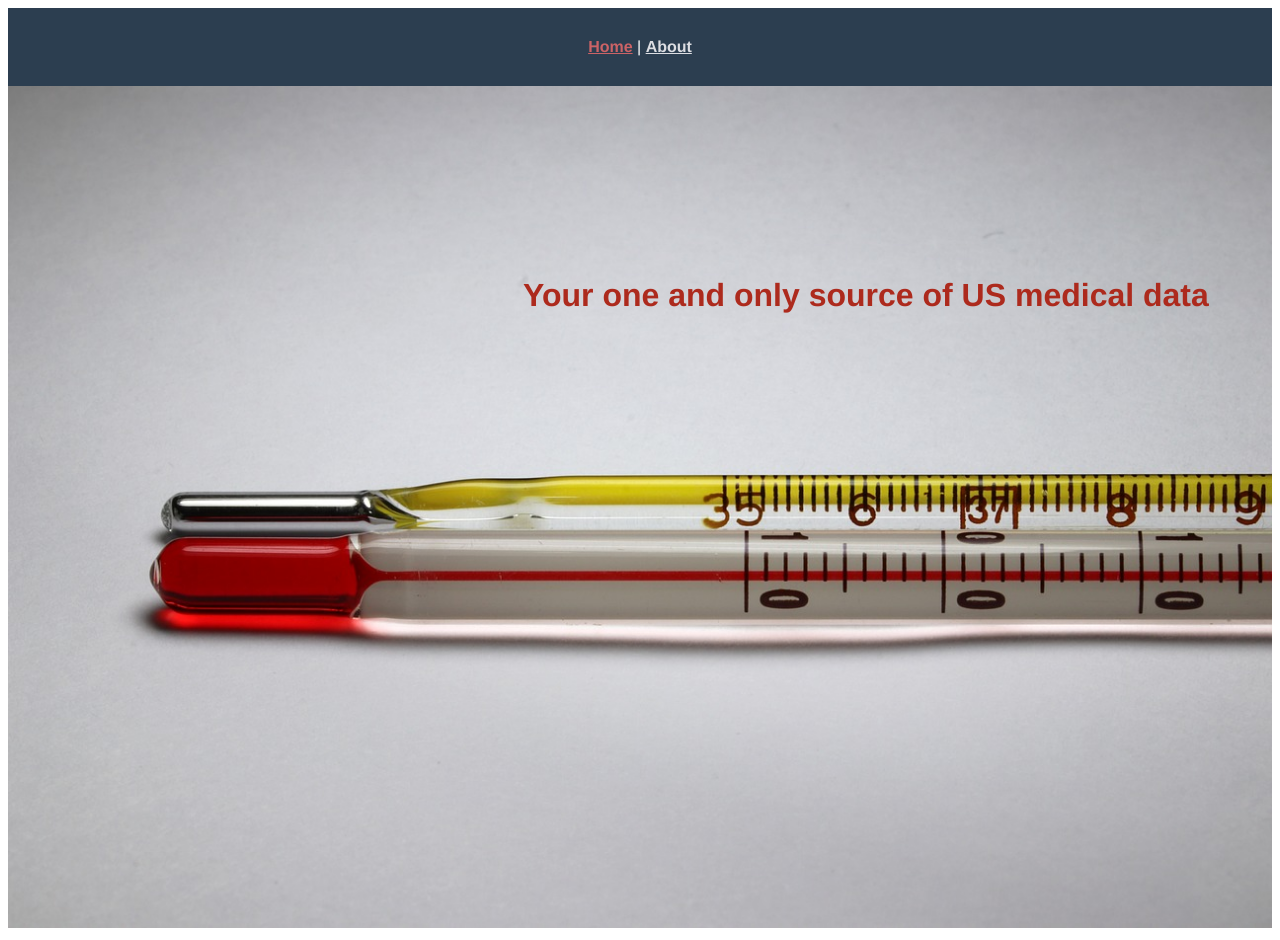
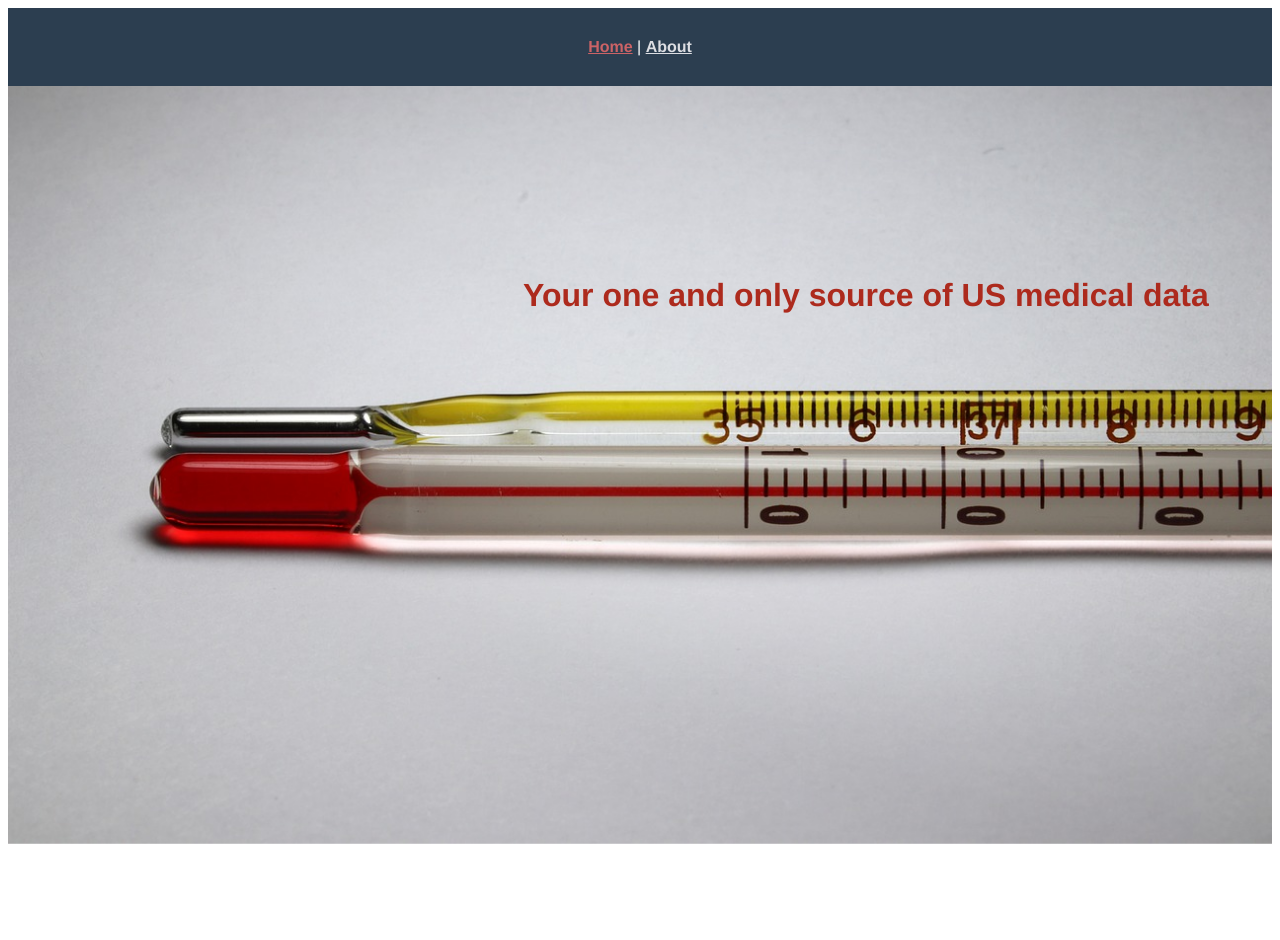
Before and after one commit to seherkhan/visualizing-us-fatalities, a Vue app in the folder Project/my-app/: page / in a window 1280 px wide. Built offline with nearby package versions, Linux system fonts and the light colour scheme.

Commit message:
cover image resized

```diff
--- a/Project/my-app/src/components/HelloWorld.vue
+++ b/Project/my-app/src/components/HelloWorld.vue
@@ -21,11 +21,14 @@ export default {
 .hello {
   position: relative;
   text-align: center;
+  overflow: hidden;
+  width: 100%;
   /*color: white;*/
 }
 
 .coverimg {
   width: 100%;
+  transform: translate(0%, -10%);
 }
 
 .overlay {
```
